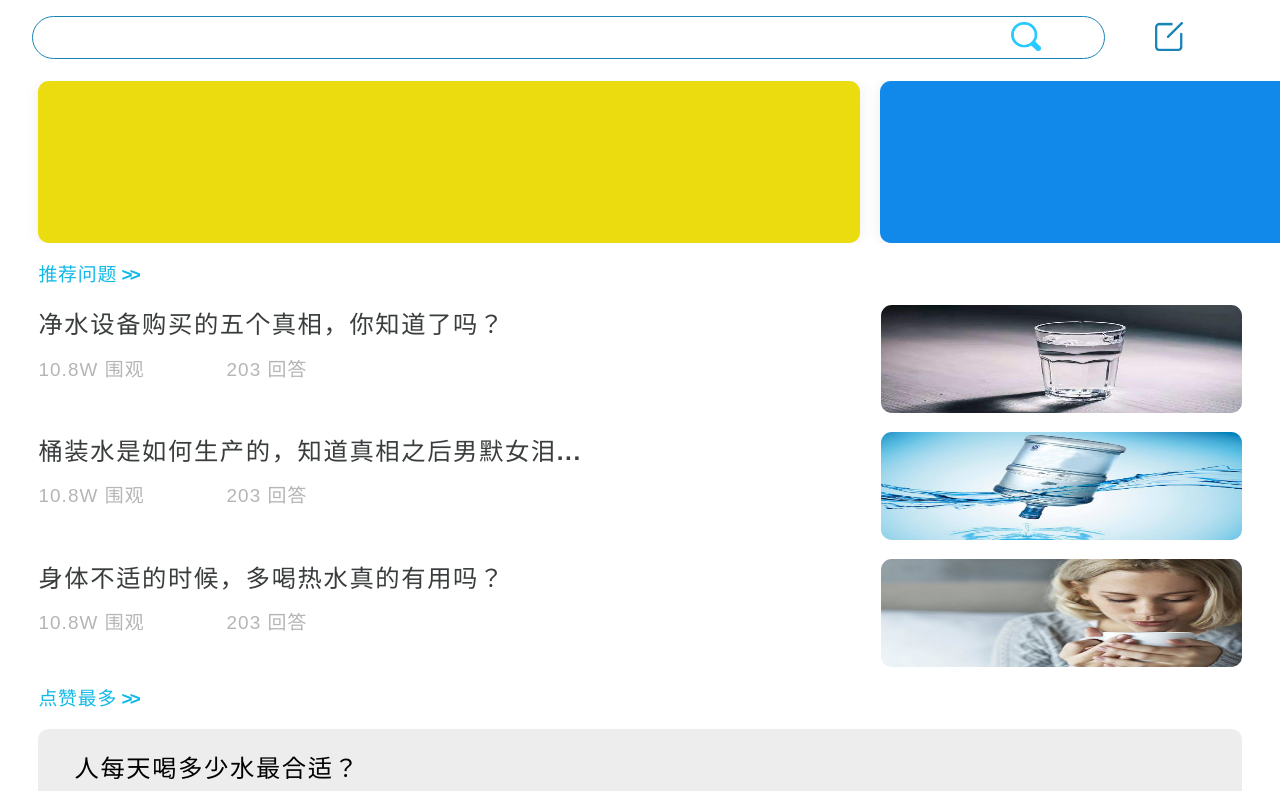
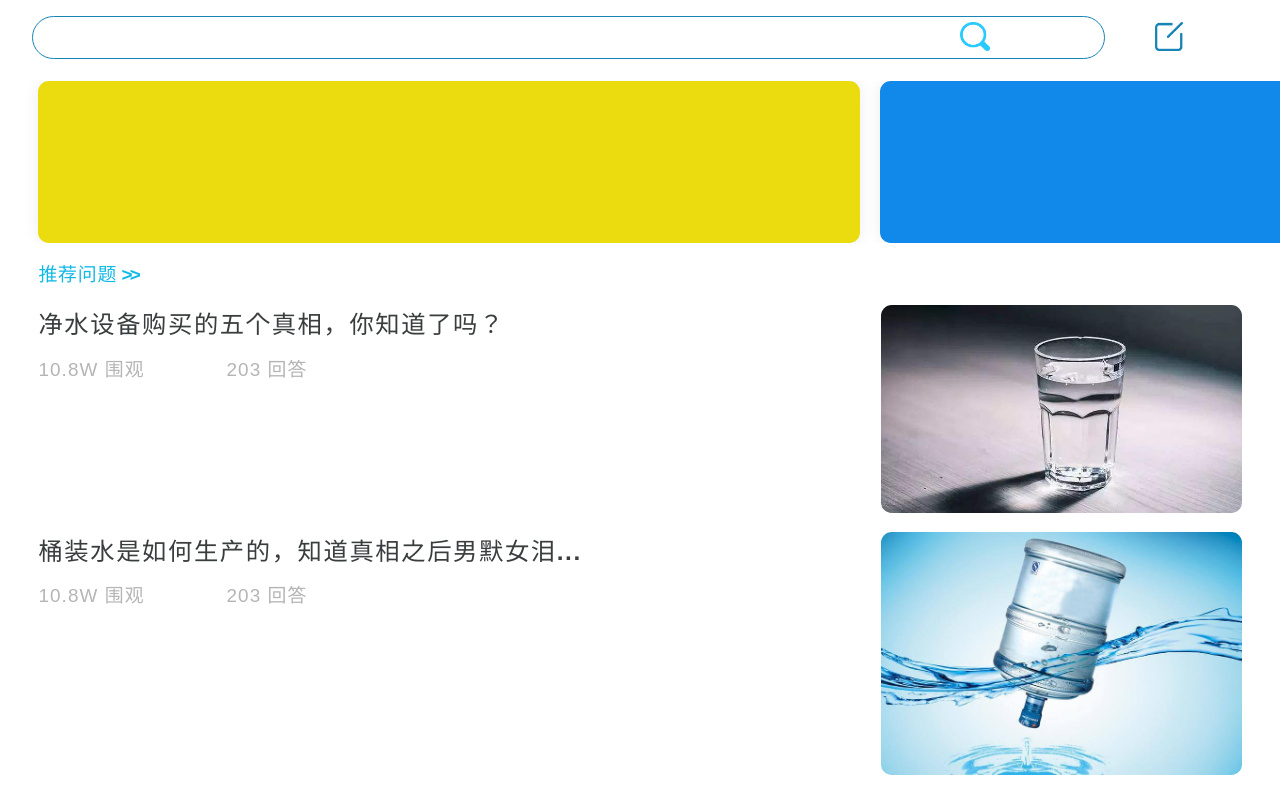
Before and after one commit to FlySongSwen/FlySongSwen.github.io, a plain HTML site: page 水侠网页/index.html in a window 1280 px wide. Shown: the top 791 px of the page. Drawn offline with nearby package versions, Linux system fonts and the light colour scheme.

Commit message:
Update main.css

```diff
--- a/水侠网页/main.css
+++ b/水侠网页/main.css
@@ -68,7 +68,7 @@ img{
     position:absolute;
     height:0.55rem;
     top:0.4rem;
-    right:16%;
+    right:20%;
 }
 
 .header .shareImg{
@@ -121,7 +121,7 @@ img{
 
 .recommend .content{
     margin-top:0.35rem;
-    height:2rem;
+    /* height:2rem; */
 }
 
 .recommend .text{
```
